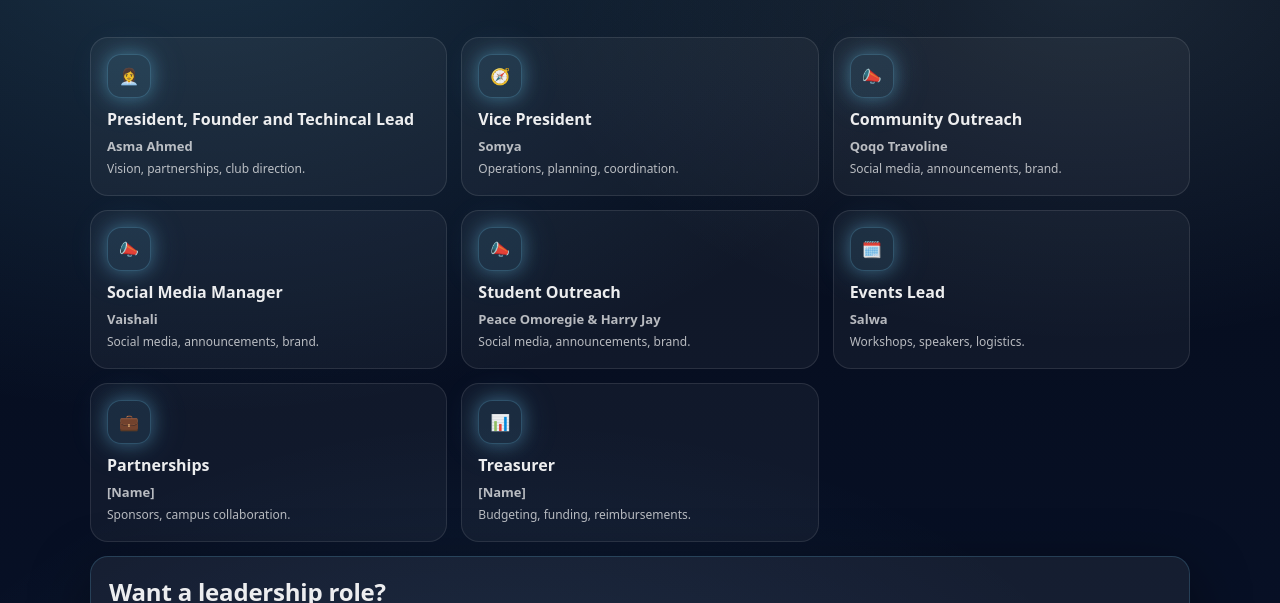
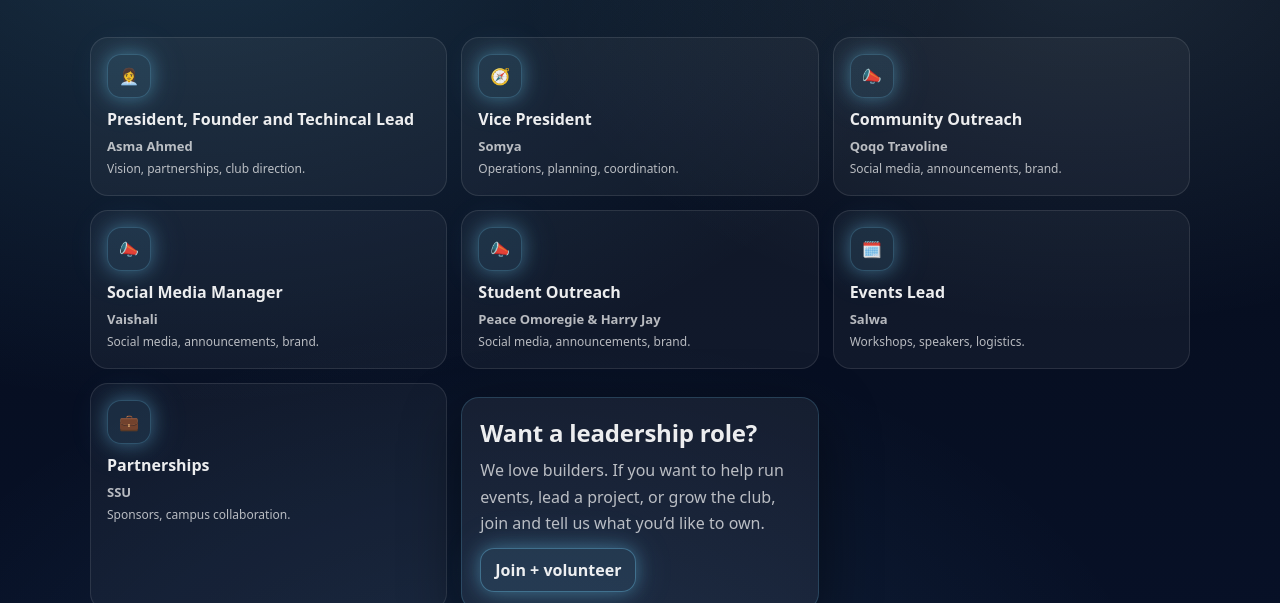
Before and after one commit to asma675/UNSA-Sheridan-Website, a plain HTML site: page team.html in a window 1280 px wide. Shown: the part 197-800 px from the top of the page. Drawn offline with Linux system fonts and the light colour scheme.

Commit message:
Update partnerships name and remove treasurer section
Updated the partnerships section with the name 'SSU' and removed the treasurer section.

```diff
--- a/team.html
+++ b/team.html
@@ -91,14 +91,8 @@
       <div class="feature reveal">
         <div class="icon">💼</div>
         <h3>Partnerships</h3>
-        <p><b>[Name]</b><br/><span class="small">Sponsors, campus collaboration.</span></p>
+        <p><b>SSU</b><br/><span class="small">Sponsors, campus collaboration.</span></p>
       </div>
-      <div class="feature reveal">
-        <div class="icon">📊</div>
-        <h3>Treasurer</h3>
-        <p><b>[Name]</b><br/><span class="small">Budgeting, funding, reimbursements.</span></p>
-      </div>
-    </div>
 
     <div class="card pad reveal" style="margin-top:14px;">
       <h2 style="margin:0 0 8px;">Want a leadership role?</h2>
```
